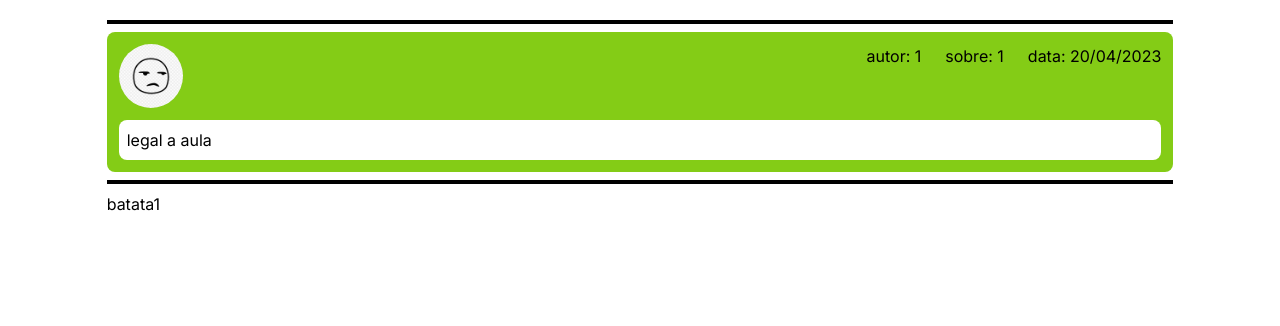
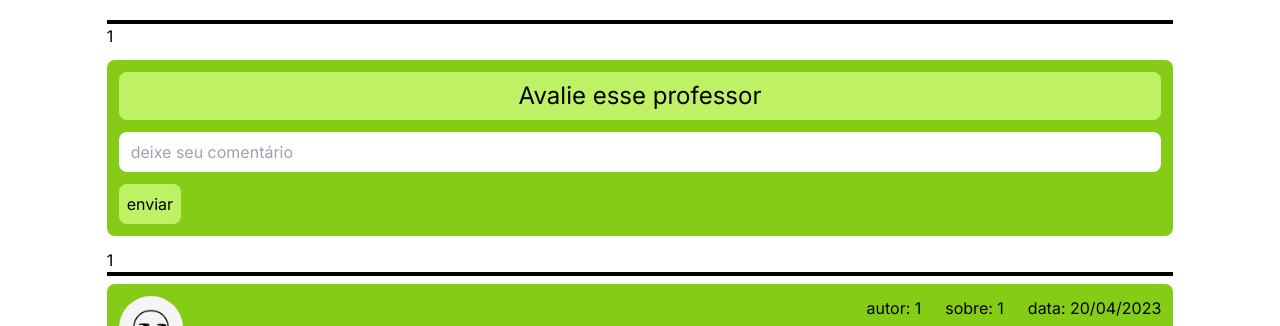
Before and after one commit to rafamxvgit/repoSiteCJR, a Next.js app in the folder frontsite/: page /log/1/teacher/1 in a window 1280 px wide. Shown: the part 380-706 px from the top of the page. Built offline with nearby package versions, Linux system fonts and the light colour scheme; no server answers.

Commit message:
Já é possível fazer comentários

```diff
--- a/frontsite/src/app/components/avalProf.tsx
+++ b/frontsite/src/app/components/avalProf.tsx
@@ -1,12 +1,42 @@
+"use client"
 import React from "react";
 import { Formik, Form, Field } from "formik";
+import axios from "axios";
 
-interface vazia {}
+interface objComment {conteudo: string}
 
-const CampoAvaliacao: React.FC<vazia> = () => {
+const initVals = {conteudo: ''}
+
+
+
+interface parametros {
+    idAutor: string
+    idAlvo: string
+}
+
+
+
+const CampoAvaliacao: React.FC<parametros> = ({idAutor, idAlvo}) => {
+
+    const submit = async (values: objComment) => {
+        const comment = {idAutor: +idAutor, idAlvo: +idAlvo, conteudo: values.conteudo, data: Date().toString()}
+        console.log(comment)
+        await axios.post("http://localhost:3005/post", comment)
+    }
+
     return (
         <>
-            batata
+            <div className="h-fit w-full flex flex-col gap-3 bg-lime-500 rounded-lg my-3 p-3">
+                <div className="h-12 flex justify-center rounded-lg bg-lime-300">
+                    <h3 className="h-full content-center text-2xl">Avalie esse professor</h3>
+                </div>
+                <Formik initialValues={initVals} onSubmit={submit}>
+                    <Form>
+                        <Field id="conteudo" type="text" name="conteudo" placeholder="deixe seu comentário" className="w-full h-10 rounded-lg p-3"/>
+                        <button type="submit" className="h-10 bg-lime-300 mt-3 p-2 rounded-lg"> enviar </button>
+                    </Form>
+                </Formik>
+            </div>
         </>
     )
 }
--- a/frontsite/src/app/log/[userID]/teacher/[teacherID]/page.tsx
+++ b/frontsite/src/app/log/[userID]/teacher/[teacherID]/page.tsx
@@ -3,6 +3,7 @@ import axios from "axios";
 import HeaderLogado from "@/app/components/headerLogado";
 import Comentario from "@/app/components/comentario";
 import CampoAvaliacao from "@/app/components/avalProf";
+
 
 let teacher: Teacher = {id:0, nome: '', email: '', senha: '', curso: '', departamento: '', foto: '', }
 let comments: Comentario[] = [{id: 1, idAutor: 1, idAlvo: 1, data: '20/04/2023', conteudo: 'legal a aula'}]
@@ -39,7 +40,7 @@ const CriarComentario = (obj: Comentario) => {
 }
 
 
-const LogTeacherPage = ({ params }: {params: {teacherID: string}}) => {
+const LogTeacherPage = ({ params }: {params: {userID: string, teacherID: string}}) => {
 
     getComentarios(params.teacherID)
     getTeacher(params.teacherID)
@@ -74,16 +75,18 @@ const LogTeacherPage = ({ params }: {params: {teacherID: string}}) => {
 
                 <div className="h-1 bg-black"/>
 
+                {/*fazer um comentário*/}
+                {params.userID}
+                <CampoAvaliacao idAutor={params.userID} idAlvo={params.teacherID}/>
+                {params.teacherID}
+                <div className="h-1 bg-black mb-2"/>
+
                 {/*comentários sobre o professor*/}
                 <section className="flex flex-col gap-6 my-2">
                     {comments.map(CriarComentario)}
                 </section>
 
-                <div className="h-1 bg-black mb-2"/>
 
-                {/*fazer um comentário*/}
-                <CampoAvaliacao/>
-                {params.teacherID}
             </div>
         </main>
     </>
--- a/frontsite/src/app/testPage/page.tsx
+++ /dev/null
@@ -1,39 +0,0 @@
-"use client"
-import axios from 'axios';
-import React, { MouseEventHandler } from 'react';
-import { Formik, Form, Field } from "formik";
-import { use } from "react";
-import * as yup from "yup";
-
-const testPage = () => {
-    const initialValues = { name: ''};
-
-    const validation = yup.object({
-        name: yup.string().required("Required"),
-    })
-
-    const submit = async (values: any) => {
-        //const user = await axios.post('http://localhost:3003/user', values)
-        console.log(values)
-        const sla = 'http://localhost:3003/user/'+values.name
-        console.log(sla)
-        const user: string = await axios.get(sla)
-        console.log(user)
-    }
-
-
-    return (
-        <>
-            <Formik initialValues={initialValues} onSubmit={submit} validationSchema={validation}>
-                <Form className="h-full w-full flex flex-col justify-evenly">
-                    <Field id="name" type="name" name="name" placeholder="name:" className="w-full h-10 bg-lime-400 rounded-lg p-3"></Field>
-                    <div className="w-full h-12 flex justify-center">
-                        <button className= "h-full w-1/2 bg-lime-400 rounded-xl" type="submit">Submit</button>
-                    </div>
-                </Form>
-            </Formik>
-        </>
-    )
-}
-
-export default testPage;
```
